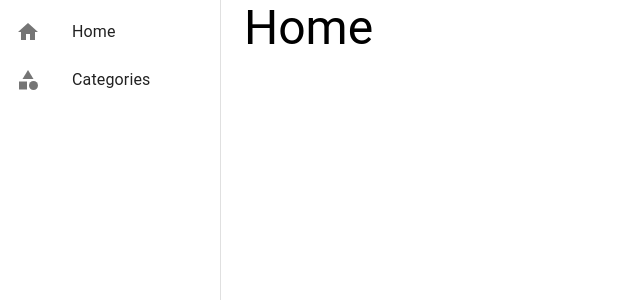
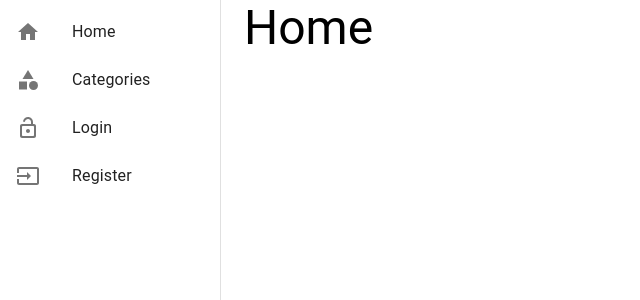
Before and after one commit to Bozhidar-Peychev/mugen-anime, a React (Create React App) app: page / in a window 1280 px wide. Shown: the top 300 px of the page, without its empty margins (0-640 px from the left). Built offline with nearby package versions, Linux system fonts and the light colour scheme; the HTML template or start-up script is replaced by a standard one.

Commit message:
latest update

```diff
--- a/src/App.tsx
+++ b/src/App.tsx
@@ -14,7 +14,8 @@ import {
 
 import HomeIcon from "@material-ui/icons/Home";
 import CategoryIcon from "@material-ui/icons/Category";
-
+import InputIcon from "@material-ui/icons/Input";
+import LockOpenRoundedIcon from "@material-ui/icons/LockOpenRounded";
 const useStyles = makeStyles((theme) => ({
   drawerPaper: { width: "inherit" },
   link: {
@@ -52,6 +53,22 @@ function App() {
                 <ListItemText primary={"Categories"} />
               </ListItem>
             </Link>
+            <Link to="/Login" className={classes.link}>
+              <ListItem button>
+                <ListItemIcon>
+                  <LockOpenRoundedIcon />
+                </ListItemIcon>
+                <ListItemText primary={"Login"} />
+              </ListItem>
+            </Link>
+            <Link to="/Register" className={classes.link}>
+              <ListItem button>
+                <ListItemIcon>
+                  <InputIcon />
+                </ListItemIcon>
+                <ListItemText primary={"Register"} />
+              </ListItem>
+            </Link>
           </List>
         </Drawer>
         <Switch>
@@ -67,7 +84,7 @@ function App() {
               <Typography variant="h3" gutterBottom>
                 Categories
               </Typography>
-              <Categories/>
+              <Categories />
             </Container>
           </Route>
         </Switch>
--- a/src/Components/Categories.tsx
+++ b/src/Components/Categories.tsx
@@ -2,7 +2,7 @@ import React, { useState, useEffect } from "react";
 import TableTemp from "./TableTemplate";
 import CssBaseline from "@material-ui/core/CssBaseline";
 import axios from "axios";
-function Categories() {
+export default function Categories() {
   const [animelist, setAnimelist] = useState([]);
   useEffect(() => {
     axios
@@ -40,5 +40,3 @@ function Categories() {
     </div>
   );
 }
-
-export default Categories;
--- a/src/Components/TableTemplate.tsx
+++ b/src/Components/TableTemplate.tsx
@@ -42,6 +42,7 @@ const useStyles2 = makeStyles((theme: Theme) =>
   createStyles({
     table: {
       minWidth: 550,
+      marginTop: 10,
     },
   })
 );
```
